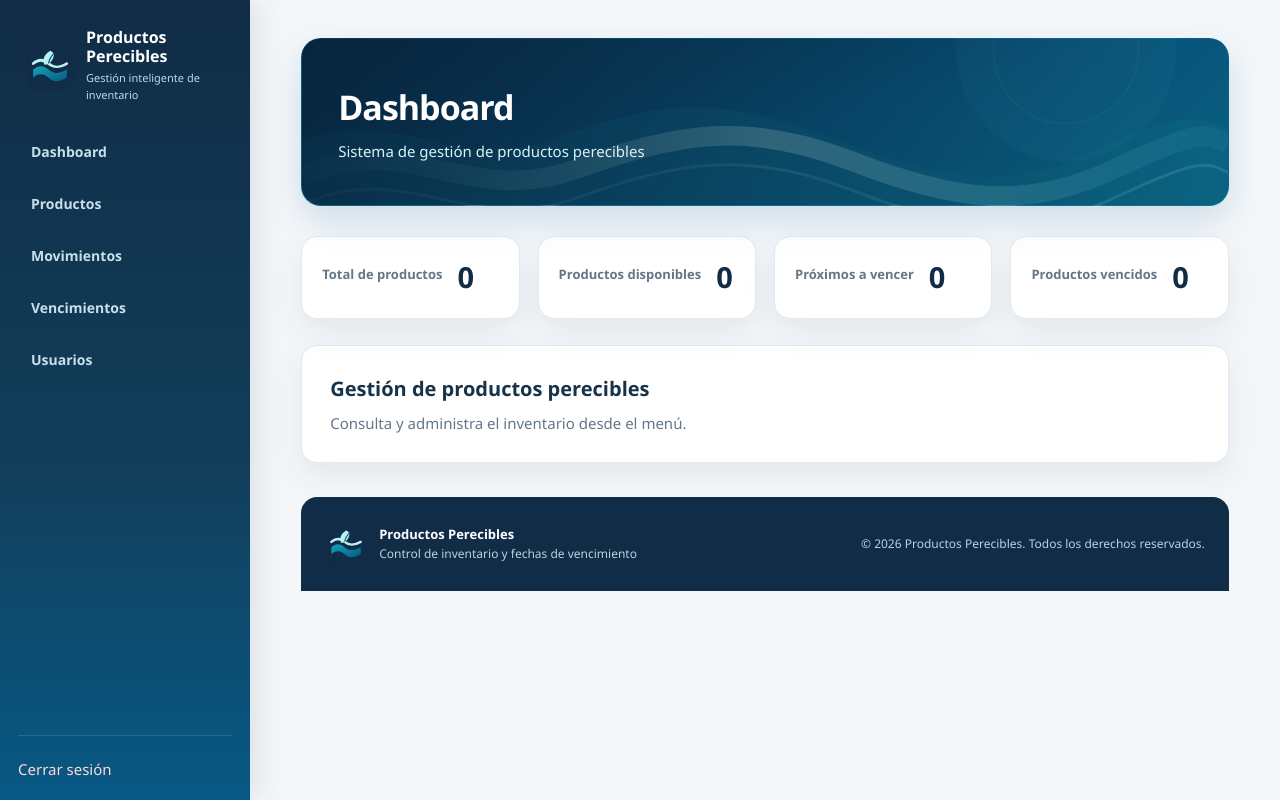
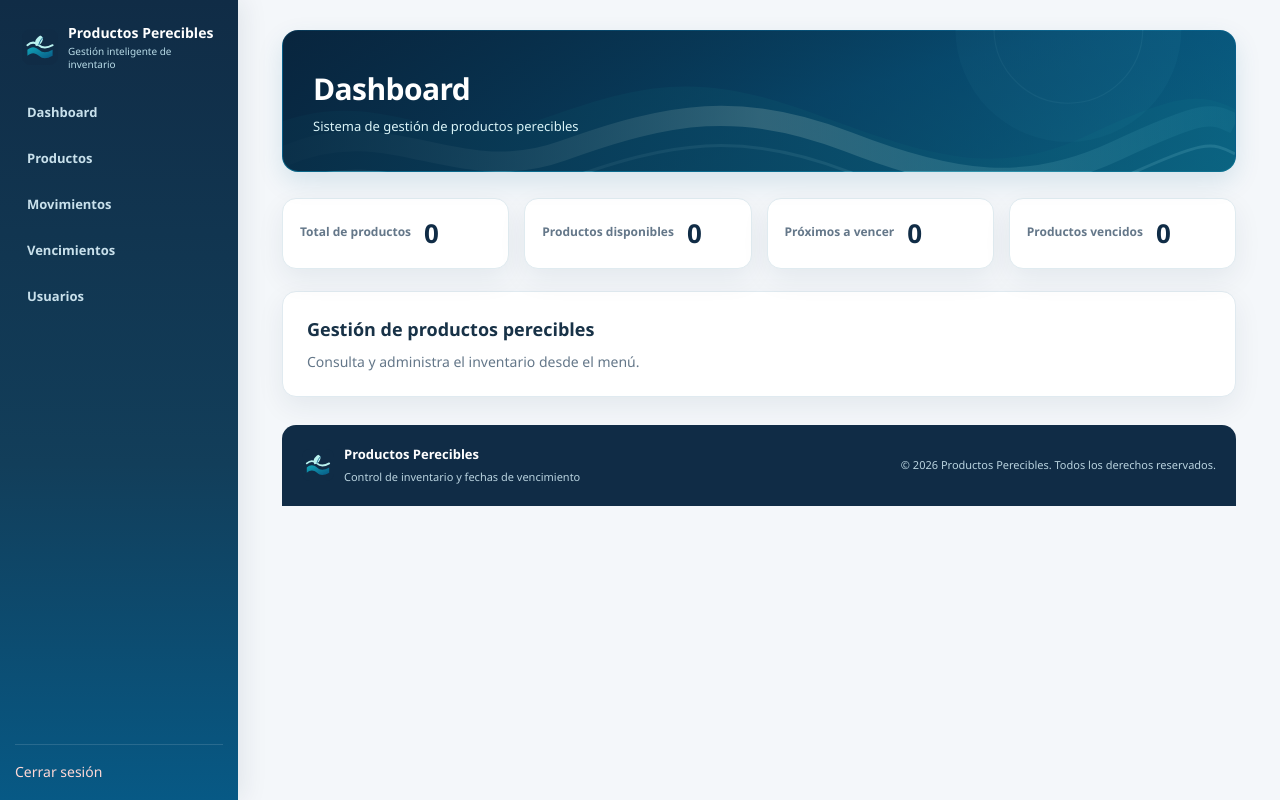
Before and after one commit to gerardohuarcaya/ProductosPerecibles-java, a Java web app: page / in a window 1280 px wide. Run offline with Tomcat 11, a stand-in JSP engine, Linux system fonts and the light colour scheme.

Commit message:
Reorganizar estilos y ajustar identidad visual oceánica

```diff
--- a/src/main/webapp/css/estilos.css
+++ b/src/main/webapp/css/estilos.css
@@ -1,57 +1,45 @@
 /* =========================================================
    PRODUCTOS PERECIBLES
-   Estilos generales para inicio de sesión y panel principal
+   Hoja de estilos principal
+   Identidad visual: océano
    ========================================================= */
 
 :root {
-    --color-primario: #167d5a;
-    --color-primario-oscuro: #105d43;
-    --color-primario-claro: #e8f5ee;
-    --color-fondo: #f4f7f5;
+    --color-primario: #087e9b;
+    --color-primario-oscuro: #075985;
+    --color-primario-claro: #ddf4f5;
+    --color-fondo: #f4f7fa;
     --color-superficie: #ffffff;
-    --color-texto: #1f2937;
-    --color-texto-suave: #6b7280;
-    --color-borde: #e3eae6;
+    --color-texto: #183247;
+    --color-texto-suave: #647789;
+    --color-borde: #dce7ed;
     --color-alerta: #b45309;
     --color-alerta-fondo: #fff7e6;
     --color-error: #b42318;
     --color-error-fondo: #fef0ef;
-    --sombra: 0 10px 30px rgba(24, 54, 40, 0.07);
-    --radio: 16px;
+    --sombra: 0 10px 28px rgba(16, 44, 70, .07);
+    --radio: 14px;
 }
 
-* {
-    box-sizing: border-box;
-}
+* { box-sizing: border-box; }
 
-html {
-    min-height: 100%;
-}
+html { min-height: 100%; }
 
 body {
+    min-height: 100vh;
     margin: 0;
-    min-height: 100vh;
     background: var(--color-fondo);
     color: var(--color-texto);
     font-family: "Segoe UI", Roboto, Arial, sans-serif;
-    font-size: 15px;
+    font-size: 14px;
     line-height: 1.5;
 }
 
-a {
-    color: inherit;
-    text-decoration: none;
-}
+a { color: inherit; text-decoration: none; }
 
-button,
-input,
-select,
-textarea {
-    font: inherit;
-}
+button, input, select, textarea { font: inherit; }
 
-/* -------------------- Inicio de sesión -------------------- */
-
+/* Inicio de sesión */
 .login-container {
     display: flex;
     align-items: center;
@@ -189,182 +177,193 @@ button[type="submit"]:hover,
     position: sticky;
     top: 0;
     display: flex;
-    flex: 0 0 250px;
+    flex: 0 0 238px;
     flex-direction: column;
-    width: 250px;
+    width: 238px;
     height: 100vh;
-    padding: 28px 18px 20px;
-    color: #eaf6ef;
-    background: #123b2d;
+    padding: 24px 15px 18px;
+    color: #e8f7fb;
+    background: linear-gradient(180deg, #102c46 0%, #123e5a 58%, #075985 100%);
+    box-shadow: 6px 0 24px rgba(16, 44, 70, .08);
 }
 
-.logo {
-    padding: 0 12px 28px;
+.logo-marca {
+    display: flex;
+    align-items: center;
+    gap: 10px;
+    padding: 0 7px 22px;
 }
 
-.logo h2,
-.menu-lateral > h2 {
-    margin: 0;
+.logo-marca img {
+    display: block;
+    flex: 0 0 36px;
+    width: 36px;
+    height: 36px;
+    object-fit: contain;
+}
+
+.logo-marca strong {
+    display: block;
     color: #fff;
-    font-size: 21px;
-    font-weight: 750;
+    font-size: 14px;
     line-height: 1.25;
-    letter-spacing: -0.4px;
+}
+
+.logo-marca span {
+    display: block;
+    margin-top: 3px;
+    color: #b9dce8;
+    font-size: 10px;
+    line-height: 1.3;
 }
 
 .menu-lateral nav {
     display: flex;
     flex-direction: column;
-    gap: 7px;
+    gap: 5px;
 }
 
-.menu-lateral nav a,
-.menu-item {
+.menu-lateral nav a, .menu-item {
     display: flex;
     align-items: center;
-    min-height: 45px;
-    padding: 11px 13px;
-    color: #c8ddd1;
-    border-radius: 10px;
-    font-size: 14px;
+    min-height: 41px;
+    padding: 9px 12px;
+    color: #c8e0eb;
+    border-radius: 9px;
+    font-size: 13px;
     font-weight: 600;
-    transition: color 0.2s ease, background 0.2s ease;
+    transition: color .2s ease, background .2s ease;
 }
 
-.menu-lateral nav a:hover,
-.menu-item:hover,
-.menu-lateral nav a.activo,
-.menu-item.activo {
+.menu-lateral nav a:hover, .menu-item:hover,
+.menu-lateral nav a.activo, .menu-item.activo {
     color: #fff;
-    background: rgba(255, 255, 255, 0.13);
+    background: rgba(125, 211, 232, .18);
 }
 
 .menu-inferior {
     margin-top: auto;
-    padding-top: 22px;
-    border-top: 1px solid rgba(255, 255, 255, 0.13);
+    padding-top: 16px;
+    border-top: 1px solid rgba(255, 255, 255, .13);
 }
 
-.menu-lateral .cerrar-sesion {
-    color: #ffd8d5;
+.menu-lateral .cerrar-sesion { color: #ffd8d5; }
+.menu-lateral .cerrar-sesion:hover { color: #fff; background: rgba(248, 113, 113, .18); }
+
+.contenido, .contenido-principal {
+    flex: 1;
+    min-width: 0;
+    padding: 30px clamp(20px, 3.5vw, 44px);
 }
 
-.menu-lateral .cerrar-sesion:hover {
+/* Encabezado de las páginas */
+.encabezado {
+    position: relative;
+    display: flex;
+    align-items: center;
+    overflow: hidden;
+    min-height: 142px;
+    padding: 27px 30px;
+    margin: 0 0 26px;
     color: #fff;
-    background: rgba(180, 35, 24, 0.25);
+    background: #075985 url("../img/banner-oceano.svg") center 48% / cover no-repeat;
+    border: 1px solid rgba(8, 126, 155, .12);
+    border-radius: 16px;
+    box-shadow: 0 10px 26px rgba(7, 89, 133, .13);
 }
 
-.contenido,
-.contenido-principal {
-    flex: 1;
-    min-width: 0;
-    padding: 38px clamp(22px, 4vw, 56px);
+.encabezado::before {
+    position: absolute;
+    inset: 0;
+    background: linear-gradient(90deg, rgba(8, 35, 59, .82), rgba(8, 75, 105, .34));
+    content: "";
 }
 
-.encabezado {
-    display: flex;
-    align-items: center;
-    justify-content: space-between;
-    gap: 20px;
-    margin-bottom: 30px;
-}
+.encabezado-texto { position: relative; z-index: 1; }
 
 .encabezado h1 {
     margin: 0;
-    color: #172b22;
-    font-size: clamp(26px, 3vw, 34px);
+    color: #fff;
+    font-size: clamp(23px, 2.5vw, 30px);
     font-weight: 750;
-    letter-spacing: -1px;
+    letter-spacing: -.6px;
 }
 
-.encabezado p,
-.encabezado-texto p {
-    margin: 7px 0 0;
-    color: var(--color-texto-suave);
-    font-size: 15px;
+.encabezado p, .encabezado-texto p {
+    margin: 6px 0 0;
+    color: #d9f3f7;
+    font-size: 13px;
 }
 
-/* -------------------- Tarjetas del dashboard -------------------- */
-
+/* Indicadores del panel */
 .tarjetas {
     display: grid;
     grid-template-columns: repeat(4, minmax(0, 1fr));
-    gap: 18px;
-    margin-bottom: 26px;
+    gap: 15px;
+    margin-bottom: 22px;
 }
 
 .tarjeta {
     display: flex;
     align-items: center;
-    gap: 15px;
+    gap: 13px;
     min-width: 0;
-    padding: 23px 20px;
+    padding: 19px 17px;
     background: var(--color-superficie);
-    border: 1px solid var(--color-borde);
+    border: 1px solid #e0ebf0;
     border-radius: var(--radio);
     box-shadow: var(--sombra);
-    transition: transform 0.2s ease, box-shadow 0.2s ease;
+    transition: transform .2s ease, box-shadow .2s ease;
 }
 
 .tarjeta:hover {
-    box-shadow: 0 14px 32px rgba(24, 54, 40, 0.10);
-    transform: translateY(-3px);
+    box-shadow: 0 12px 28px rgba(16, 44, 70, .10);
+    transform: translateY(-2px);
 }
 
 .tarjeta-icono {
     display: flex;
-    flex: 0 0 48px;
+    flex: 0 0 42px;
     align-items: center;
     justify-content: center;
-    width: 48px;
-    height: 48px;
+    width: 42px;
+    height: 42px;
     color: var(--color-primario);
     background: var(--color-primario-claro);
-    border-radius: 13px;
-    font-size: 22px;
+    border-radius: 11px;
+    font-size: 20px;
     font-weight: 800;
 }
 
-.tarjeta:nth-child(3) .tarjeta-icono {
-    color: var(--color-alerta);
-    background: var(--color-alerta-fondo);
-}
-
-.tarjeta:nth-child(4) .tarjeta-icono {
-    color: var(--color-error);
-    background: var(--color-error-fondo);
-}
+.tarjeta:nth-child(3) .tarjeta-icono { color: var(--color-alerta); background: var(--color-alerta-fondo); }
+.tarjeta:nth-child(4) .tarjeta-icono { color: var(--color-error); background: var(--color-error-fondo); }
 
 .tarjeta p {
-    margin: 0 0 5px;
+    margin: 0 0 4px;
     color: var(--color-texto-suave);
-    font-size: 13px;
+    font-size: 12px;
     font-weight: 600;
 }
 
 .tarjeta h2 {
     margin: 0;
-    color: #172b22;
-    font-size: 29px;
+    color: #102c46;
+    font-size: 26px;
     font-weight: 750;
     line-height: 1.2;
 }
 
-.panel-vacio,
-.panel,
-.contenido-panel {
-    padding: 28px;
+.panel-vacio, .panel, .contenido-panel {
+    padding: 24px;
     background: var(--color-superficie);
-    border: 1px solid var(--color-borde);
+    border: 1px solid #e0eaf0;
     border-radius: var(--radio);
     box-shadow: var(--sombra);
 }
 
-.panel-vacio h2,
-.panel h2,
-.contenido-panel h2 {
+.panel-vacio h2, .panel h2, .contenido-panel h2 {
     margin: 0 0 8px;
-    font-size: 20px;
+    font-size: 18px;
 }
 
 .panel-vacio p {
@@ -373,135 +372,98 @@ button[type="submit"]:hover,
     color: var(--color-texto-suave);
 }
 
-/* -------------------- Tablas y formularios de gestión -------------------- */
-
+/* Tablas */
 table {
     width: 100%;
     border-collapse: collapse;
     background: #fff;
 }
 
-th,
-td {
-    padding: 14px 16px;
+th, td {
+    padding: 12px 14px;
     text-align: left;
     border-bottom: 1px solid var(--color-borde);
 }
 
 th {
-    color: #4b6357;
-    background: #f7faf8;
-    font-size: 12px;
+    color: #31566d;
+    background: #edf5f8;
+    font-size: 11px;
     font-weight: 750;
-    letter-spacing: 0.04em;
+    letter-spacing: .04em;
     text-transform: uppercase;
 }
 
-td {
-    color: #374151;
-    font-size: 14px;
-}
+td { color: #374151; font-size: 13px; }
+tbody tr:hover { background: #f1f9fb; }
 
-tbody tr:hover {
-    background: #f8fbf9;
-}
-
-input:not([type="checkbox"]):not([type="radio"]),
-select,
-textarea {
+/* Campos que aparecen fuera de .campo */
+input:not([type="checkbox"]):not([type="radio"]), select, textarea {
     max-width: 100%;
-}
-
-input:not([type="checkbox"]):not([type="radio"]),
-select,
-textarea {
-    padding: 10px 12px;
-    border: 1px solid #d7e1db;
-    border-radius: 9px;
-}
-
-input:focus,
-select:focus,
-textarea:focus {
-    outline: 2px solid rgba(22, 125, 90, 0.15);
-    border-color: var(--color-primario);
+    padding: 9px 11px;
+    border: 1px solid #d7e1e8;
+    border-radius: 8px;
 }
 
 .pie-pagina {
-    padding: 22px;
-    color: var(--color-texto-suave);
-    text-align: center;
-    font-size: 13px;
+    margin-top: 28px;
+    padding: 20px;
+    color: #d5e9f0;
+    background: #102c46;
+    border-radius: 14px 14px 0 0;
 }
 
-/* -------------------- Adaptación a pantallas pequeñas -------------------- */
+.pie-contenido {
+    display: flex;
+    align-items: center;
+    justify-content: space-between;
+    flex-wrap: wrap;
+    gap: 14px;
+    max-width: 1200px;
+    margin: 0 auto;
+}
 
+.pie-marca { display: flex; align-items: center; gap: 10px; }
+
+.pie-marca img {
+    display: block;
+    width: 32px;
+    height: 32px;
+    object-fit: contain;
+}
+
+.pie-marca strong { display: block; color: #fff; font-size: 13px; }
+.pie-marca span, .pie-derechos { color: #b9d3df; font-size: 11px; }
+.pie-derechos { margin: 0; }
+
+/* Diseño adaptable */
 @media (max-width: 1150px) {
-    .tarjetas {
-        grid-template-columns: repeat(2, minmax(0, 1fr));
-    }
+    .tarjetas { grid-template-columns: repeat(2, minmax(0, 1fr)); }
 }
 
 @media (max-width: 760px) {
-    .contenedor {
-        flex-direction: column;
-    }
+    .contenedor { flex-direction: column; }
 
     .menu-lateral {
         position: static;
         width: 100%;
         height: auto;
         flex-basis: auto;
-        padding: 18px;
+        padding: 16px;
     }
 
-    .logo {
-        padding: 0 6px 16px;
-    }
+    .logo-marca { padding: 0 5px 14px; }
+    .menu-lateral nav { display: grid; grid-template-columns: repeat(2, minmax(0, 1fr)); }
+    .menu-inferior { margin-top: 12px; padding-top: 10px; }
 
-    .menu-lateral nav {
-        display: grid;
-        grid-template-columns: repeat(2, minmax(0, 1fr));
-    }
-
-    .menu-inferior {
-        margin-top: 14px;
-        padding-top: 12px;
-    }
-
-    .contenido,
-.contenido-principal {
-        padding: 26px 18px;
-    }
-
-    .encabezado {
-        align-items: flex-start;
-        margin-bottom: 22px;
-    }
-
-    .tarjetas {
-        gap: 12px;
-    }
-
-    .tarjeta {
-        align-items: flex-start;
-        flex-direction: column;
-        padding: 17px;
-    }
-
-    .tarjeta h2 {
-        font-size: 25px;
-    }
-
-    .login-box {
-        padding: 30px 23px;
-    }
-
-    .panel-vacio,
-    .panel,
-    .contenido-panel {
-        padding: 20px;
-    }
+    .contenido, .contenido-principal { padding: 22px 16px; }
+    .encabezado { min-height: 120px; padding: 22px 20px; margin-bottom: 20px; }
+    .tarjetas { gap: 11px; }
+    .tarjeta { padding: 15px; }
+    .tarjeta h2 { font-size: 23px; }
+    .login-box { padding: 28px 22px; }
+    .panel-vacio, .panel, .contenido-panel { padding: 18px; }
+    .pie-contenido { align-items: flex-start; flex-direction: column; }
 
     table {
         display: block;
@@ -511,80 +473,6 @@ textarea:focus {
 }
 
 @media (max-width: 420px) {
-    .tarjetas {
-        grid-template-columns: 1fr;
-    }
-
-    .menu-lateral nav {
-        grid-template-columns: 1fr;
-    }
+    .tarjetas, .menu-lateral nav { grid-template-columns: 1fr; }
+    .login-box { padding: 25px 18px; }
 }
-
-
-/* =========================================================
-   IDENTIDAD VISUAL OCEÁNICA
-   Capa de diseño: conserva las clases y funciones existentes.
-   ========================================================= */
-:root {
-    --color-primario: #087e9b;
-    --color-primario-oscuro: #075985;
-    --color-primario-claro: #ddf4f5;
-    --color-fondo: #f4f7fa;
-    --color-superficie: #ffffff;
-    --color-texto: #183247;
-    --color-texto-suave: #647789;
-    --color-borde: #dce7ed;
-    --sombra: 0 12px 32px rgba(16, 44, 70, .08);
-}
-body { background: var(--color-fondo); color: var(--color-texto); }
-.menu-lateral {
-    background: linear-gradient(180deg, #102c46 0%, #123e5a 58%, #075985 100%);
-    color: #e8f7fb; box-shadow: 8px 0 28px rgba(16, 44, 70, .10);
-}
-.logo-marca { display:flex; align-items:center; gap:12px; padding:0 8px 26px; }
-.logo-marca img { width:48px; height:48px; flex:0 0 48px; }
-.logo-marca strong { display:block; color:#fff; font-size:16px; line-height:1.2; }
-.logo-marca span { display:block; margin-top:4px; color:#b9dce8; font-size:11px; }
-.menu-lateral nav a { color:#c8e0eb; }
-.menu-lateral nav a:hover, .menu-lateral nav a.activo { color:#fff; background:rgba(125,211,232,.18); }
-.menu-lateral .cerrar-sesion { color:#ffd8d5; }
-.menu-lateral .cerrar-sesion:hover { background:rgba(248,113,113,.18); }
-.encabezado {
-    position:relative; overflow:hidden; min-height:168px; padding:32px 36px;
-    margin:0 0 30px; color:#fff;
-    background:#075985 url("../img/banner-oceano.svg") center 48% / cover no-repeat;
-    border:1px solid rgba(8,126,155,.12); border-radius:20px;
-    box-shadow:0 14px 34px rgba(7,89,133,.16);
-}
-.encabezado::before { content:""; position:absolute; inset:0; background:linear-gradient(90deg,rgba(8,35,59,.82),rgba(8,75,105,.34)); }
-.encabezado-texto { position:relative; z-index:1; }
-.encabezado h1 { color:#fff; font-size:clamp(26px,3vw,34px); }
-.encabezado p, .encabezado-texto p { color:#d9f3f7; }
-.tarjeta { border-color:#e0ebf0; }
-.tarjeta-icono { color:#087e9b; background:#ddf4f5; }
-.tarjeta h2 { color:#102c46; }
-.panel-vacio, .panel, .contenido-panel { border-color:#e0eaf0; box-shadow:var(--sombra); }
-th { color:#31566d; background:#edf5f8; }
-tbody tr:hover { background:#f1f9fb; }
-.campo input:focus, .campo select:focus, .campo textarea:focus,
-input:focus, select:focus, textarea:focus { border-color:#087e9b; box-shadow:0 0 0 3px rgba(8,126,155,.12); }
-.login-container {
-    background:linear-gradient(rgba(8,35,59,.42),rgba(8,35,59,.55)),
-      url("../img/banner-oceano.svg") center / cover fixed, #eaf4f7;
-}
-.login-box { border-color:#dceaf0; }
-.login-marca { display:flex; justify-content:center; margin-bottom:18px; }
-.login-marca img { width:72px; height:72px; }
-.login-box h1 { color:#102c46; margin-bottom:22px; }
-.login-box button, button[type="submit"], .boton, .btn { background:#087e9b; border-color:#087e9b; }
-.login-box button:hover, button[type="submit"]:hover, .boton:hover, .btn:hover { background:#075985; border-color:#075985; }
-.pie-pagina { margin-top:34px; padding:26px 24px; color:#d5e9f0; text-align:left; background:#102c46; border-radius:16px 16px 0 0; }
-.pie-contenido { display:flex; align-items:center; justify-content:space-between; flex-wrap:wrap; gap:18px; max-width:1200px; margin:0 auto; }
-.pie-marca { display:flex; align-items:center; gap:12px; }
-.pie-marca img { width:42px; height:42px; }
-.pie-marca strong { display:block; color:#fff; }
-.pie-marca span, .pie-derechos { color:#b9d3df; font-size:12px; }
-@media (max-width:760px) {
-    .encabezado { min-height:142px; padding:25px 22px; }
-    .pie-contenido { align-items:flex-start; flex-direction:column; }
-}
```
Also changed, not shown: other parts of src/main/webapp/css/estilos.css (+58 -58 lines).
